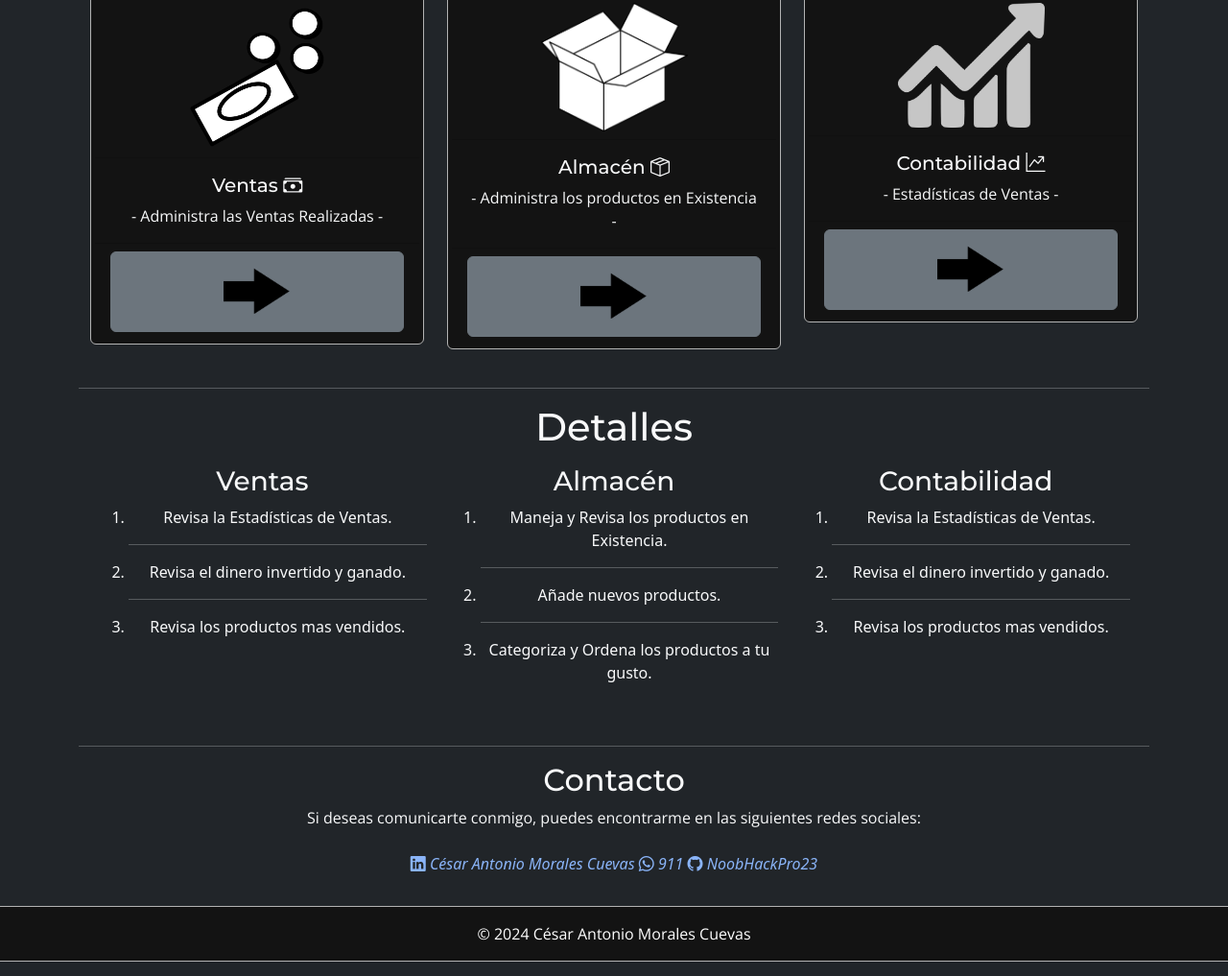
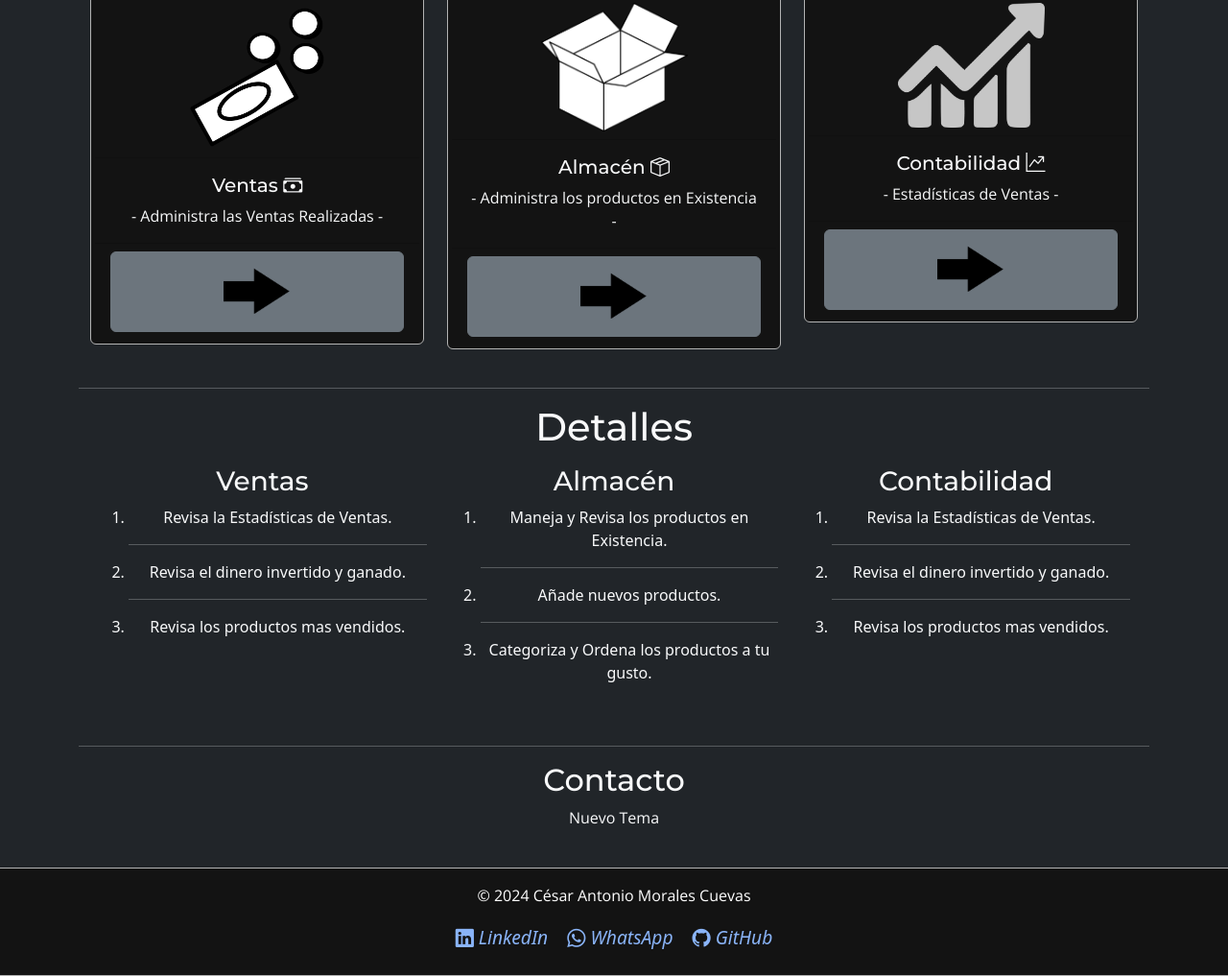
Before and after one commit to FreelancerMorales/New_Store, a plain HTML site: page index.html in a window 1280 px wide. Shown: the part 162-1179 px from the top of the page at 96% size. Drawn offline with nearby package versions, Linux system fonts and the light colour scheme.

Commit message:
Footer estable + Contacto

```diff
--- a/css/colors.css
+++ b/css/colors.css
@@ -20,7 +20,7 @@
     --color-link-light: #1A73E8;
 }
 
-.contact > a{
+.contact-info > a{
     color: var(--color-link-dark);
 }
 
--- a/css/main.css
+++ b/css/main.css
@@ -20,3 +20,24 @@ p{
 .main-container {
     padding: 30px;
 }
+
+footer {
+    padding: 20px;
+    text-align: center;
+}
+
+.contact {
+    display: flex;
+    flex-direction: column;
+    align-items: center;
+}
+
+.contact-info {
+    display: flex;
+    gap: 20px;
+    margin-top: 10px;
+}
+
+.contact-info a {
+    font-size: 1.2em;
+}
--- a/index.html
+++ b/index.html
@@ -197,26 +197,26 @@
             <h2>Contacto</h2>
             <div class="row">
                 <div class="col-md-12 mb-4">
-                    <p>Si deseas comunicarte conmigo, puedes encontrarme en las siguientes redes sociales:</p>
-                    <div class="p-2 contact">
-                        <a href="https://www.linkedin.com/in/antonio-morales-02b2b6275/" class="text-decoration-none" target="_blank">
-                            <i class="bi-linkedin"> César Antonio Morales Cuevas</i>
-                        </a>
-                        <a href="https://wa.me/911" class="text-decoration-none" target="_blank">
-                            <i class="bi-whatsapp"> 911</i>
-                        </a>
-                        <a href="https://github.com/NoobHackPro23" class="text-decoration-none" target="_blank">
-                            <i class="bi-github"> NoobHackPro23</i>
-                        </a>
-                    </div>
+                    <p> Nuevo Tema</p>
                 </div>
             </div>
         </section>
     </main>
 
     <footer class="text-center p-2">
-        <div class="m-2">
+        <div class="m-2 contact">
             <p class="m-0">© 2024 César Antonio Morales Cuevas</p>
+            <div class="p-2 contact-info">
+                <a href="https://www.linkedin.com/in/antonio-morales-02b2b6275/" class="text-decoration-none" target="_blank">
+                    <i class="bi-linkedin"> LinkedIn</i>
+                </a>
+                <a href="https://wa.me/911" class="text-decoration-none" target="_blank">
+                    <i class="bi-whatsapp"> WhatsApp</i>
+                </a>
+                <a href="https://github.com/NoobHackPro23" class="text-decoration-none" target="_blank">
+                    <i class="bi-github"> GitHub</i>
+                </a>
+            </div>
         </div>
     </footer>
 
```
